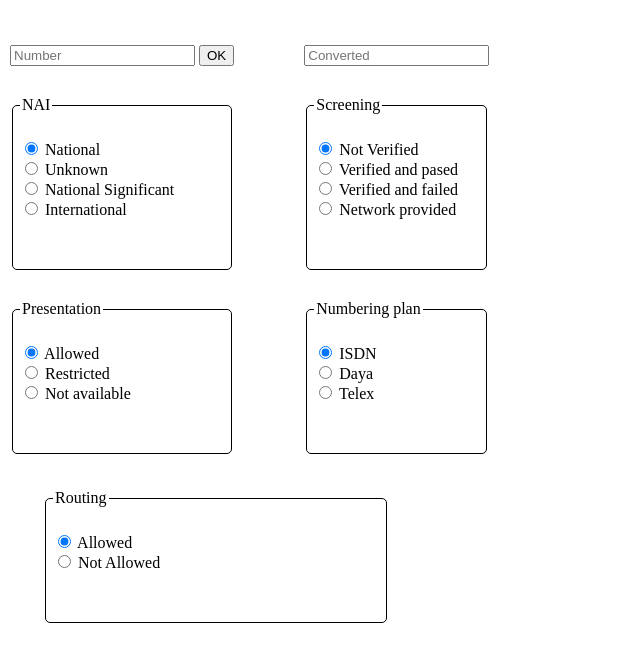
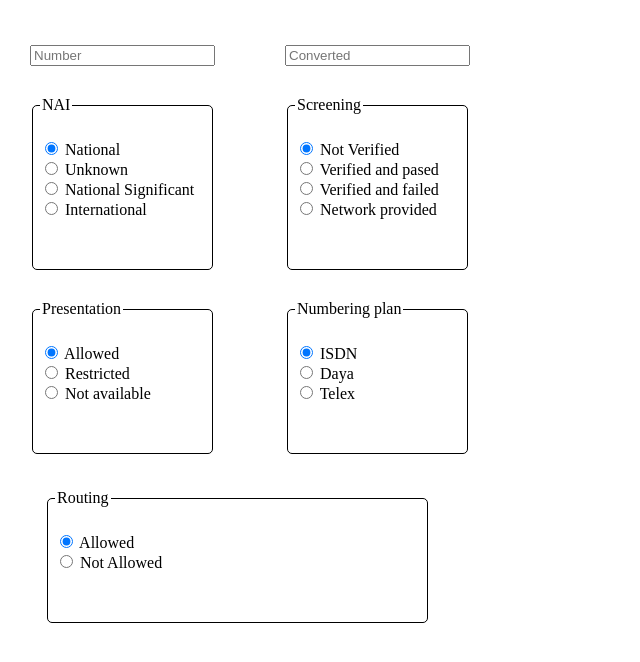
Before and after one commit to Eugene-Nik/Task, a plain HTML site: page task/index.html in a window 1280 px wide. Shown: the whole page, without its empty margins (0-640 px from the left). Drawn offline with nearby package versions, Linux system fonts and the light colour scheme; a web font is replaced by a local one.

Commit message:
Add files via upload

```diff
--- a/task/index.html
+++ b/task/index.html
@@ -11,9 +11,6 @@
 
   <script src="index.js"></script>
 
-  <script>
-
-  </script>
 
   <body>
     <div class="container">
@@ -21,8 +18,7 @@
         <div class="boxes">
           <div class="box">
 
-            <input id="check" placeholder="Number" tabindex="1" name="Number" type="number"/>
-            <button onclick="myFunction()">OK</button>
+            <input id="check" placeholder="Number" tabindex="1" name="Number" type="number" onChange="myFunction(this.value)"/>
 
           </div>
           <div class="radio">
@@ -163,9 +159,6 @@
         </div>
             </fieldset>
           </div>
-          </div>
-        </div>
-      </div>
 
           <div class="radio_1">
             <fieldset>
@@ -187,6 +180,14 @@
               </div>
         </div>
 
+          </div>
+        </div>
+
+
+      </div>
+
+
+
 
 
   </body>
--- a/task/index.js
+++ b/task/index.js
@@ -1,8 +1,8 @@
 const element = document.Number;
 
-function myFunction() {
+function myFunction(check) {
   console.log(document.getElementById("check").value);
-  if (document.getElementById("check").value % 2 == 0) {
+  if (check % 2 == 0) {
     console.log("Сработало четное");
     document.getElementById("conv").placeholder = "H'0";
   } else {
--- a/task/indexstyle.css
+++ b/task/indexstyle.css
@@ -12,9 +12,9 @@ body {
 }
 
 .container {
-  width: 100%;
+  width: 500px;
   max-width: 1170%;
-  margin: 0 auto;
+  margin-left: 20px;
 }
 
 .header {
@@ -46,8 +46,8 @@ fieldset {
 }
 
 .radio_1 {
-  width: 27%;
-  margin-top: 10px;
-  margin-bottom: 100px;
-  margin-left: 43px;
+    width: 77%;
+    margin-top: 10px;
+    margin-bottom: 100px;
+    margin-left: 5%;
 }
```
Lines whose indentation alone changed are shown as unchanged.
